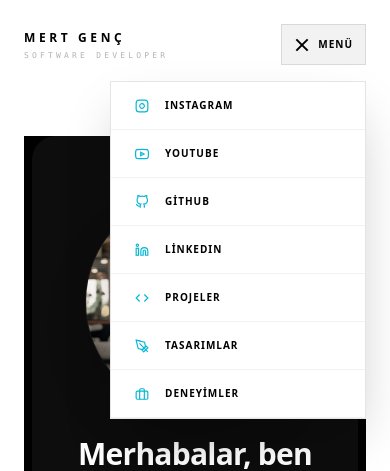
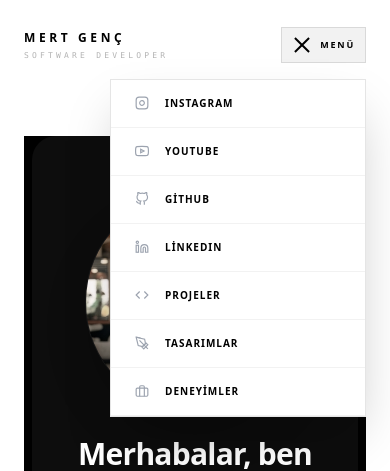
Before and after one commit to Mertgencc/mertgencportfolio, a Next.js app: page / in a window 390 px wide. Both pictures are taken after a click on the button "MENÜ". Shown: the top 471 px of the page. Built offline with nearby package versions, Linux system fonts and the light colour scheme.

Commit message:
sorun giderildi

```diff
--- a/components/Layout.tsx
+++ b/components/Layout.tsx
@@ -5,7 +5,7 @@ import NavLinks from "@/components/NavLinks";
 import Header from "@/components/Header";
 import Personal from "@/components/Personal";
 import Hero from "@/components/Hero";
-import { motion, useScroll, useTransform, AnimatePresence } from "framer-motion";
+import { motion, useScroll, useTransform } from "framer-motion";
 
 export default function Layout({ children }: { children: React.ReactNode }) {
   const { scrollY } = useScroll();
@@ -18,31 +18,28 @@ export default function Layout({ children }: { children: React.ReactNode }) {
   }, []);
 
   return (
-    <div className="min-h-screen bg-white dark:bg-[#030303] text-black dark:text-white selection:bg-cyan-500/30 transition-colors duration-500">
+    <div className="min-h-screen bg-white dark:bg-[#030303] text-black dark:text-white selection:bg-cyan-500/30 transition-colors duration-500 overflow-x-hidden">
 
-      {/* HEADER - Sticky & Glassmorphism */}
+      {/* HEADER */}
       <header className="fixed top-0 left-0 right-0 z-[100] flex justify-center pointer-events-none">
         <motion.div
           className={`w-full flex items-center justify-between px-6 md:px-10 py-4 pointer-events-auto transition-all duration-500 border-b ${
             isScrolled
-              ? "bg-white/80 dark:bg-black/80 backdrop-blur-3xl border-black/5 dark:border-white/10 shadow-2xl"
+              ? "bg-white/90 dark:bg-black/90 backdrop-blur-3xl border-black/5 dark:border-white/10 shadow-2xl"
               : "bg-transparent border-transparent"
           }`}
           animate={{
             height: isScrolled ? "70px" : "90px"
           }}
         >
-          {/* Sol Kısım: İsim Soyisim */}
           <Personal />
 
-          {/* Orta Kısım: Navigasyon (Hem Mobil Hem Masaüstü NavLinks içinde çözüldü) */}
           <nav className="relative">
             <NavLinks />
           </nav>
 
-          {/* Sağ Kısım: Status Badge (Sadece mobilde gizli) */}
           <div className="hidden sm:block">
-            <div className="flex items-center gap-3 px-4 py-2 bg-black/[0.03] dark:bg-white/[0.03] border border-black/10 dark:border-white/10 rounded-none group hover:bg-black/[0.05] dark:hover:bg-white/[0.05] transition-all cursor-default">
+            <div className="flex items-center gap-3 px-4 py-2 bg-black/[0.03] dark:bg-white/[0.03] border border-black/10 dark:border-white/10 rounded-none group hover:bg-black/[0.05] dark:hover:bg-white/[0.05] transition-all">
               <div className="w-1 h-1 bg-emerald-500 animate-pulse" />
               <span className="text-[9px] font-black text-gray-500 dark:text-gray-400 group-hover:text-black dark:group-hover:text-white uppercase tracking-[0.3em]">
                 LİSANS
@@ -52,9 +49,8 @@ export default function Layout({ children }: { children: React.ReactNode }) {
         </motion.div>
       </header>
 
-      {/* ANA İÇERİK ALANI */}
+      {/* CONTENT */}
       <div className="relative pt-32">
-        {/* Sayfa başlığı scroll ile yavaşça kaybolur */}
         <motion.div
           style={{ opacity: useTransform(scrollY, [0, 150], [1, 0]) }}
         >
@@ -63,13 +59,11 @@ export default function Layout({ children }: { children: React.ReactNode }) {
 
         <div className="px-6 sm:px-12 max-w-7xl mx-auto relative z-10">
           <Hero />
-          <main className="mt-8">
-            {children}
-          </main>
+          <main className="mt-8">{children}</main>
         </div>
       </div>
 
-      {/* ARKA PLAN EFEKTİ (Ambient Light) */}
+      {/* AMBIENT LIGHT */}
       <div className="fixed top-0 left-1/2 -translate-x-1/2 w-full h-[500px] bg-cyan-600/[0.05] dark:bg-cyan-600/[0.03] blur-[150px] -z-10 pointer-events-none" />
     </div>
   );
--- a/components/NavLinks.tsx
+++ b/components/NavLinks.tsx
@@ -28,18 +28,18 @@ const NavLinks: React.FC = () => {
       {/* MOBİL HAMBURGER BUTONU */}
       <button
         onClick={() => setIsOpen(!isOpen)}
-        className="lg:hidden p-3 bg-black/5 dark:bg-white/5 border border-black/10 dark:border-white/10 text-black dark:text-white flex items-center gap-2"
+        className="lg:hidden p-2.5 bg-black/5 dark:bg-white/5 border border-black/10 dark:border-white/10 text-black dark:text-white flex items-center gap-2 hover:bg-cyan-500/10 transition-colors"
       >
-        <div className="flex flex-col gap-1 w-4">
-          <span className={`h-0.5 w-full bg-current transition-all ${isOpen ? 'rotate-45 translate-y-1.5' : ''}`} />
-          <span className={`h-0.5 w-full bg-current transition-all ${isOpen ? 'opacity-0' : ''}`} />
-          <span className={`h-0.5 w-full bg-current transition-all ${isOpen ? '-rotate-45 -translate-y-1.5' : ''}`} />
+        <div className="flex flex-col gap-1 w-5">
+          <span className={`h-0.5 w-full bg-current transition-all duration-300 ${isOpen ? 'rotate-45 translate-y-1.5' : ''}`} />
+          <span className={`h-0.5 w-full bg-current transition-all duration-300 ${isOpen ? 'opacity-0' : ''}`} />
+          <span className={`h-0.5 w-full bg-current transition-all duration-300 ${isOpen ? '-rotate-45 -translate-y-1.5' : ''}`} />
         </div>
-        <span className="text-[10px] font-black uppercase tracking-widest">Menü</span>
+        <span className="text-[9px] font-black uppercase tracking-[0.2em]">Menü</span>
       </button>
 
       {/* MASAÜSTÜ NAV */}
-      <div className="hidden lg:flex items-center gap-0 bg-black/[0.02] dark:bg-white/[0.02] border border-black/10 dark:border-white/10 rounded-none backdrop-blur-3xl">
+      <div className="hidden lg:flex items-center gap-0 bg-black/[0.02] dark:bg-white/[0.02] border border-black/10 dark:border-white/10 backdrop-blur-3xl">
         {links.map((link, index) => {
           const Component = !link.isExternal ? Link : "a";
           const extraProps = link.isExternal ? { target: "_blank", rel: "noopener noreferrer" } : {};
@@ -54,29 +54,29 @@ const NavLinks: React.FC = () => {
               className="relative flex items-center gap-2 px-5 py-2.5 border-r border-black/5 dark:border-white/5 last:border-r-0"
             >
               <span className="relative z-10 flex items-center gap-2">
-                <div className={`${hoveredIndex === index ? 'text-cyan-500' : 'text-gray-400'}`}>
+                <div className={`transition-colors duration-300 ${hoveredIndex === index ? 'text-cyan-500' : 'text-gray-400'}`}>
                   {renderIcon(link.label)}
                 </div>
-                <span className={`text-[10px] font-black uppercase tracking-widest ${hoveredIndex === index ? 'text-black dark:text-white' : 'text-gray-400'}`}>
+                <span className={`text-[10px] font-black uppercase tracking-widest transition-colors duration-300 ${hoveredIndex === index ? 'text-black dark:text-white' : 'text-gray-400'}`}>
                   {link.label}
                 </span>
               </span>
               {hoveredIndex === index && (
-                <motion.span layoutId="navHover" className="absolute inset-0 bg-black/5 dark:bg-white/5 border-b-2 border-cyan-500" />
+                <motion.span layoutId="navHover" className="absolute inset-0 bg-black/5 dark:bg-white/5 border-b-2 border-cyan-500" transition={{ type: "spring", bounce: 0, duration: 0.3 }} />
               )}
             </Component>
           );
         })}
       </div>
 
-      {/* MOBİL AÇILIR MENÜ */}
+      {/* MOBİL AÇILIR MENÜ (ARKA PLAN DÜZELTİLDİ) */}
       <AnimatePresence>
         {isOpen && (
           <motion.div
             initial={{ opacity: 0, y: 10 }}
             animate={{ opacity: 1, y: 0 }}
             exit={{ opacity: 0, y: 10 }}
-            className="absolute top-full right-0 mt-4 w-64 bg-white dark:bg-[#080808] border border-black/10 dark:border-white/10 shadow-2xl lg:hidden overflow-hidden"
+            className="absolute top-full right-0 mt-4 w-64 bg-white dark:bg-[#0A0A0A] border border-black/10 dark:border-white/10 shadow-2xl lg:hidden overflow-hidden backdrop-blur-xl"
           >
             {links.map((link) => {
               const Component = !link.isExternal ? Link : "a";
@@ -85,10 +85,10 @@ const NavLinks: React.FC = () => {
                   key={link.label}
                   href={link.href}
                   onClick={() => setIsOpen(false)}
-                  className="flex items-center gap-4 px-6 py-4 border-b border-black/5 dark:border-white/5 hover:bg-cyan-500/5 transition-colors"
+                  className="flex items-center gap-4 px-6 py-4 border-b border-black/5 dark:border-white/5 hover:bg-cyan-500/10 transition-colors group"
                 >
-                  <div className="text-cyan-500">{renderIcon(link.label)}</div>
-                  <span className="text-[10px] font-black uppercase text-black dark:text-white tracking-widest">{link.label}</span>
+                  <div className="text-gray-400 group-hover:text-cyan-500 transition-colors">{renderIcon(link.label)}</div>
+                  <span className="text-[10px] font-black uppercase text-black dark:text-white tracking-widest group-hover:text-cyan-500 transition-colors">{link.label}</span>
                 </Component>
               );
             })}
```
